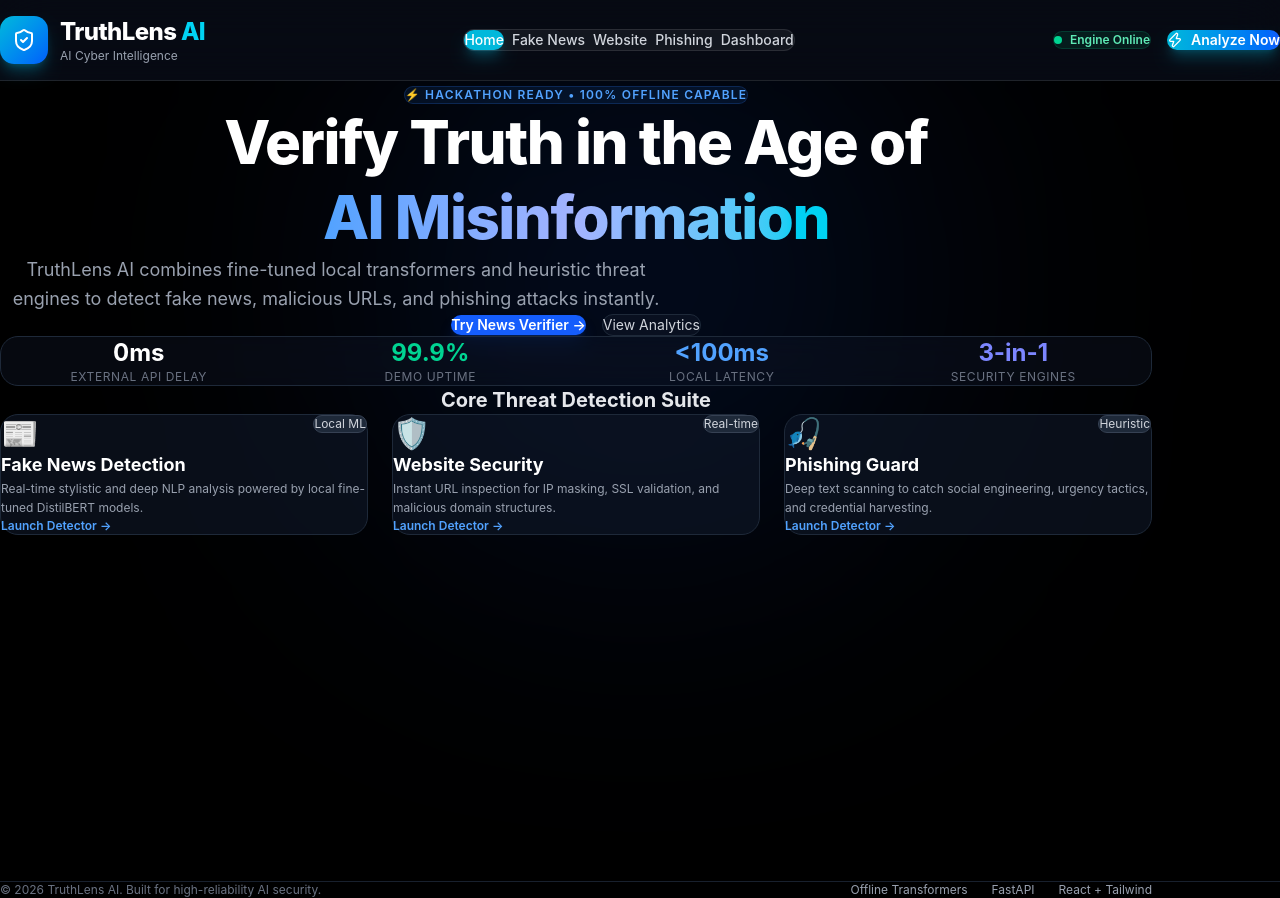
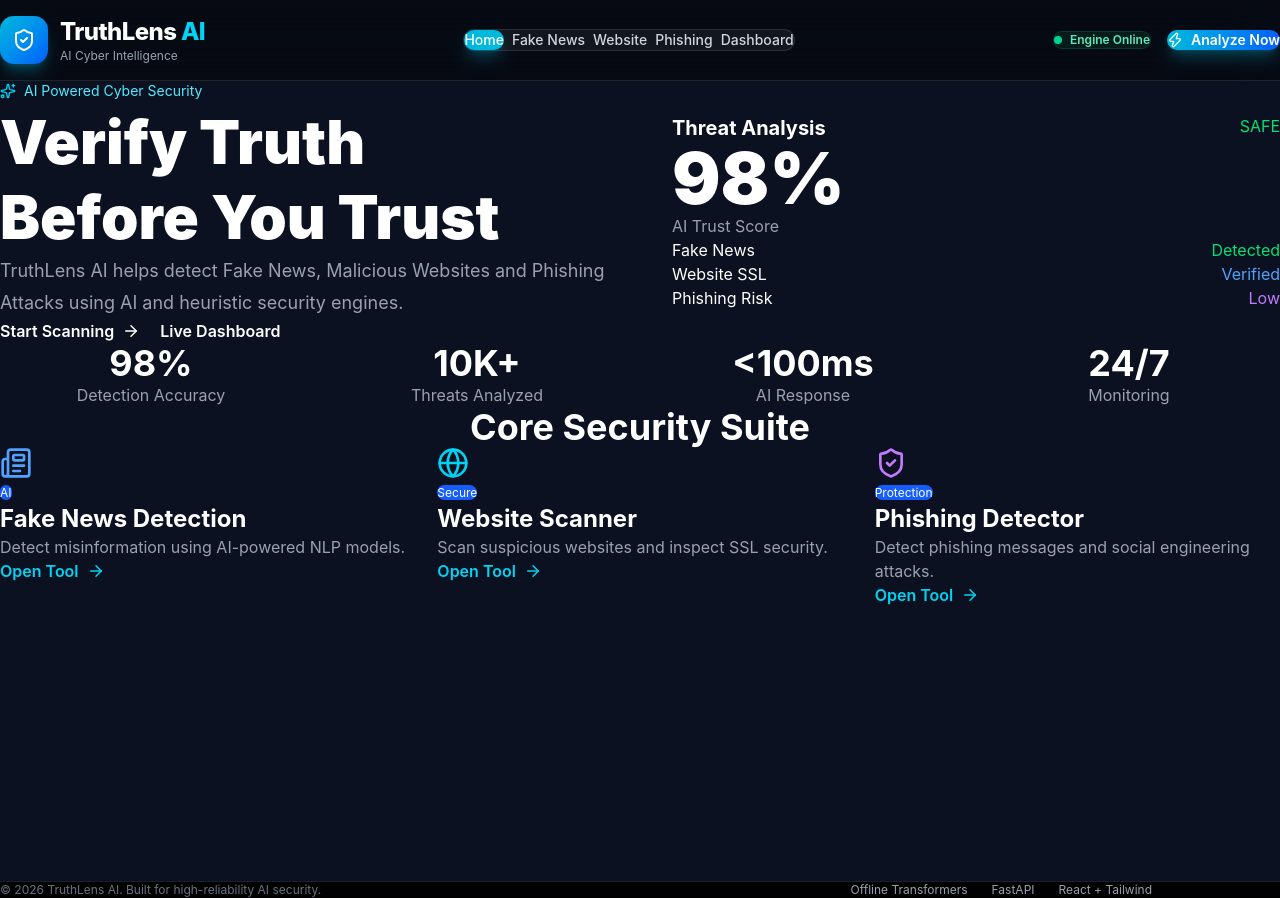
Before and after one commit to Vansh-cse29/truthlensAI, a React (Vite) app in the folder frontend/: page / in a window 1280 px wide. Built offline with nearby package versions, Linux system fonts and the light colour scheme.

Commit message:
Redesign homepage

```diff
--- a/frontend/src/pages/Home.jsx
+++ b/frontend/src/pages/Home.jsx
@@ -1,122 +1,253 @@
 import { Link } from "react-router-dom";
+import { motion } from "framer-motion";
+import {
+  ShieldCheck,
+  Newspaper,
+  Globe,
+  ArrowRight,
+  Sparkles,
+} from "lucide-react";
 
 export default function Home() {
   const features = [
     {
       title: "Fake News Detection",
-      desc: "Real-time stylistic and deep NLP analysis powered by local fine-tuned DistilBERT models.",
+      desc: "Detect misinformation using AI-powered NLP models.",
       path: "/fake-news",
-      icon: "📰",
-      badge: "Local ML",
+      icon: <Newspaper className="w-8 h-8 text-blue-400" />,
+      badge: "AI",
     },
     {
-      title: "Website Security",
-      desc: "Instant URL inspection for IP masking, SSL validation, and malicious domain structures.",
+      title: "Website Scanner",
+      desc: "Scan suspicious websites and inspect SSL security.",
       path: "/website-checker",
-      icon: "🛡️",
-      badge: "Real-time",
+      icon: <Globe className="w-8 h-8 text-cyan-400" />,
+      badge: "Secure",
     },
     {
-      title: "Phishing Guard",
-      desc: "Deep text scanning to catch social engineering, urgency tactics, and credential harvesting.",
+      title: "Phishing Detector",
+      desc: "Detect phishing messages and social engineering attacks.",
       path: "/phishing-checker",
-      icon: "🎣",
-      badge: "Heuristic",
+      icon: <ShieldCheck className="w-8 h-8 text-purple-400" />,
+      badge: "Protection",
     },
   ];
 
   return (
-    <div className="min-h-screen bg-black text-white relative overflow-hidden">
-      {/* Background Glow */}
-      <div className="absolute top-1/4 left-1/2 -translate-x-1/2 -translate-y-1/2 w-[500px] h-[500px] bg-blue-600/15 rounded-full blur-[140px] pointer-events-none" />
+    <div className="min-h-screen text-white">
 
-      {/* Hero Section */}
-      <div className="max-w-6xl mx-auto px-6 pt-20 pb-12 text-center relative z-10">
-        <span className="inline-block bg-blue-500/10 text-blue-400 border border-blue-500/20 px-4 py-1 rounded-full text-xs font-semibold uppercase tracking-widest mb-6">
-          ⚡ Hackathon Ready • 100% Offline Capable
-        </span>
+      {/* HERO */}
 
-        <h1 className="text-4xl md:text-6xl font-extrabold tracking-tight mb-6 leading-tight">
-          Verify Truth in the Age of <br />
-          <span className="bg-gradient-to-r from-blue-400 via-indigo-300 to-cyan-400 bg-clip-text text-transparent">
-            AI Misinformation
-          </span>
-        </h1>
+      <section className="max-w-7xl mx-auto px-6 py-24">
 
-        <p className="text-gray-400 text-base md:text-lg max-w-2xl mx-auto mb-8 leading-relaxed">
-          TruthLens AI combines fine-tuned local transformers and heuristic threat engines to detect fake news, malicious URLs, and phishing attacks instantly.
-        </p>
+        <div className="grid lg:grid-cols-2 gap-16 items-center">
 
-        <div className="flex flex-wrap items-center justify-center gap-4">
-          <Link
-            to="/fake-news"
-            className="bg-blue-600 hover:bg-blue-500 text-white font-semibold px-6 py-3 rounded-xl text-sm shadow-lg shadow-blue-600/25 transition-all"
+          {/* LEFT */}
+
+          <motion.div
+            initial={{ opacity: 0, x: -60 }}
+            animate={{ opacity: 1, x: 0 }}
+            transition={{ duration: .8 }}
           >
-            Try News Verifier →
-          </Link>
-          <Link
-            to="/dashboard"
-            className="border border-gray-800 bg-gray-900/50 hover:bg-gray-800 text-gray-300 px-6 py-3 rounded-xl text-sm transition-all"
+
+            <div className="inline-flex items-center gap-2 glass px-4 py-2 rounded-full mb-6">
+
+              <Sparkles className="text-cyan-400 w-4 h-4" />
+
+              <span className="text-sm text-cyan-300">
+                AI Powered Cyber Security
+              </span>
+
+            </div>
+
+            <h1 className="text-6xl font-black leading-tight mb-6">
+
+              Verify Truth
+
+              <br />
+
+              <span className="gradientText">
+                Before You Trust
+              </span>
+
+            </h1>
+
+            <p className="text-gray-400 text-lg leading-8 mb-10">
+
+              TruthLens AI helps detect Fake News, Malicious Websites and
+              Phishing Attacks using AI and heuristic security engines.
+
+            </p>
+
+            <div className="flex flex-wrap gap-5">
+
+              <Link
+                to="/fake-news"
+                className="glowButton px-8 py-4 rounded-xl font-semibold flex items-center gap-2"
+              >
+                Start Scanning
+                <ArrowRight size={18} />
+              </Link>
+
+              <Link
+                to="/dashboard"
+                className="glass px-8 py-4 rounded-xl font-semibold"
+              >
+                Live Dashboard
+              </Link>
+
+            </div>
+
+          </motion.div>
+
+          {/* RIGHT */}
+
+          <motion.div
+            initial={{ opacity: 0, x: 60 }}
+            animate={{ opacity: 1, x: 0 }}
+            transition={{ duration: .8 }}
+            className="relative"
           >
-            View Analytics
-          </Link>
+
+            <div className="glass p-8">
+
+              <div className="flex justify-between">
+
+                <h3 className="font-bold text-xl">
+                  Threat Analysis
+                </h3>
+
+                <span className="text-green-400">
+                  SAFE
+                </span>
+
+              </div>
+
+              <div className="mt-8">
+
+                <h1 className="text-7xl font-black gradientText">
+                  98%
+                </h1>
+
+                <p className="text-gray-400 mt-2">
+                  AI Trust Score
+                </p>
+
+              </div>
+
+              <div className="mt-10 space-y-4">
+
+                <div className="glass p-4 flex justify-between">
+                  <span>Fake News</span>
+                  <span className="text-green-400">Detected</span>
+                </div>
+
+                <div className="glass p-4 flex justify-between">
+                  <span>Website SSL</span>
+                  <span className="text-blue-400">Verified</span>
+                </div>
+
+                <div className="glass p-4 flex justify-between">
+                  <span>Phishing Risk</span>
+                  <span className="text-purple-400">Low</span>
+                </div>
+
+              </div>
+
+            </div>
+
+          </motion.div>
+
         </div>
 
-        {/* Live Metrics Bar */}
-        <div className="grid grid-cols-2 md:grid-cols-4 gap-4 mt-12 p-6 rounded-2xl bg-gray-900/40 border border-gray-800 backdrop-blur-md">
-          <div>
-            <h3 className="text-2xl font-bold text-white">0ms</h3>
-            <p className="text-xs text-gray-500 mt-1 uppercase tracking-wider">External API Delay</p>
-          </div>
-          <div>
-            <h3 className="text-2xl font-bold text-emerald-400">99.9%</h3>
-            <p className="text-xs text-gray-500 mt-1 uppercase tracking-wider">Demo Uptime</p>
-          </div>
-          <div>
-            <h3 className="text-2xl font-bold text-blue-400">&lt;100ms</h3>
-            <p className="text-xs text-gray-500 mt-1 uppercase tracking-wider">Local Latency</p>
-          </div>
-          <div>
-            <h3 className="text-2xl font-bold text-indigo-400">3-in-1</h3>
-            <p className="text-xs text-gray-500 mt-1 uppercase tracking-wider">Security Engines</p>
-          </div>
+      </section>
+
+      {/* STATS */}
+
+      <section className="max-w-7xl mx-auto px-6">
+
+        <div className="grid md:grid-cols-4 gap-6">
+
+          {[
+            ["98%", "Detection Accuracy"],
+            ["10K+", "Threats Analyzed"],
+            ["<100ms", "AI Response"],
+            ["24/7", "Monitoring"],
+          ].map((item) => (
+
+            <div
+              key={item[1]}
+              className="glass p-8 text-center hover:scale-105 transition"
+            >
+
+              <h2 className="text-4xl font-bold gradientText">
+                {item[0]}
+              </h2>
+
+              <p className="text-gray-400 mt-3">
+                {item[1]}
+              </p>
+
+            </div>
+
+          ))}
+
         </div>
-      </div>
 
-      {/* Feature Grid */}
-      <div className="max-w-6xl mx-auto px-6 py-12 relative z-10">
-        <h2 className="text-xl font-bold mb-8 text-center text-gray-200">
-          Core Threat Detection Suite
+      </section>
+
+      {/* FEATURES */}
+
+      <section className="max-w-7xl mx-auto px-6 py-24">
+
+        <h2 className="text-4xl font-bold text-center mb-14">
+          Core Security Suite
         </h2>
 
-        <div className="grid md:grid-cols-3 gap-6">
-          {features.map((item, idx) => (
-            <div
-              key={idx}
-              className="bg-gray-900/60 border border-gray-800 rounded-2xl p-6 hover:border-gray-700 transition-all group"
+        <div className="grid md:grid-cols-3 gap-8">
+
+          {features.map((feature) => (
+
+            <motion.div
+              whileHover={{ y: -10 }}
+              key={feature.title}
+              className="glass p-8"
             >
-              <div className="flex justify-between items-start mb-4">
-                <span className="text-3xl">{item.icon}</span>
-                <span className="bg-gray-800 text-gray-300 border border-gray-700 text-xs px-2.5 py-1 rounded-full">
-                  {item.badge}
-                </span>
+
+              <div className="mb-6">
+
+                {feature.icon}
+
               </div>
-              <h3 className="text-lg font-bold text-white mb-2 group-hover:text-blue-400 transition-colors">
-                {item.title}
+
+              <span className="text-xs bg-blue-600 px-3 py-1 rounded-full">
+                {feature.badge}
+              </span>
+
+              <h3 className="text-2xl font-bold mt-5 mb-4">
+                {feature.title}
               </h3>
-              <p className="text-gray-400 text-xs leading-relaxed mb-6">
-                {item.desc}
+
+              <p className="text-gray-400 mb-8">
+                {feature.desc}
               </p>
+
               <Link
-                to={item.path}
-                className="text-xs font-semibold text-blue-400 hover:text-blue-300 flex items-center gap-1"
+                to={feature.path}
+                className="text-cyan-400 font-semibold flex items-center gap-2"
               >
-                Launch Detector →
+                Open Tool
+                <ArrowRight size={18} />
               </Link>
-            </div>
+
+            </motion.div>
+
           ))}
+
         </div>
-      </div>
+
+      </section>
+
     </div>
   );
 }
```
